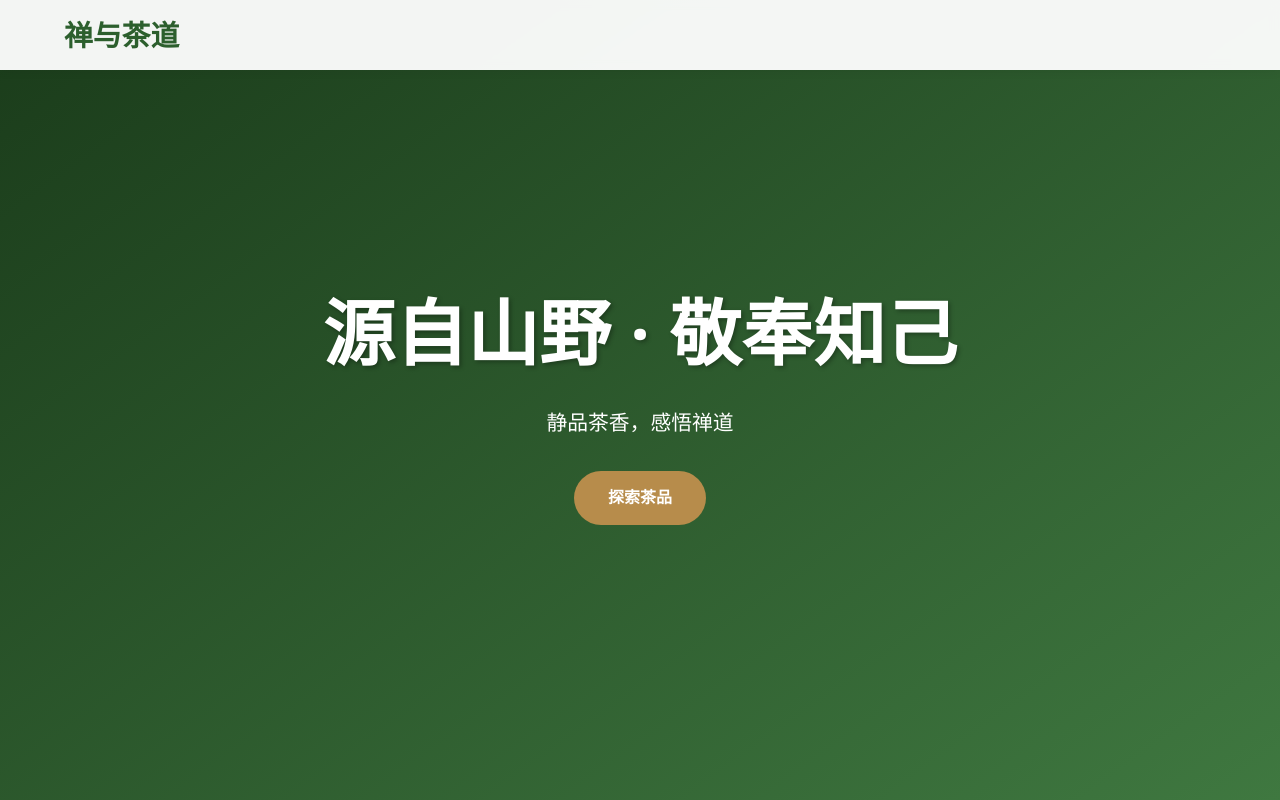
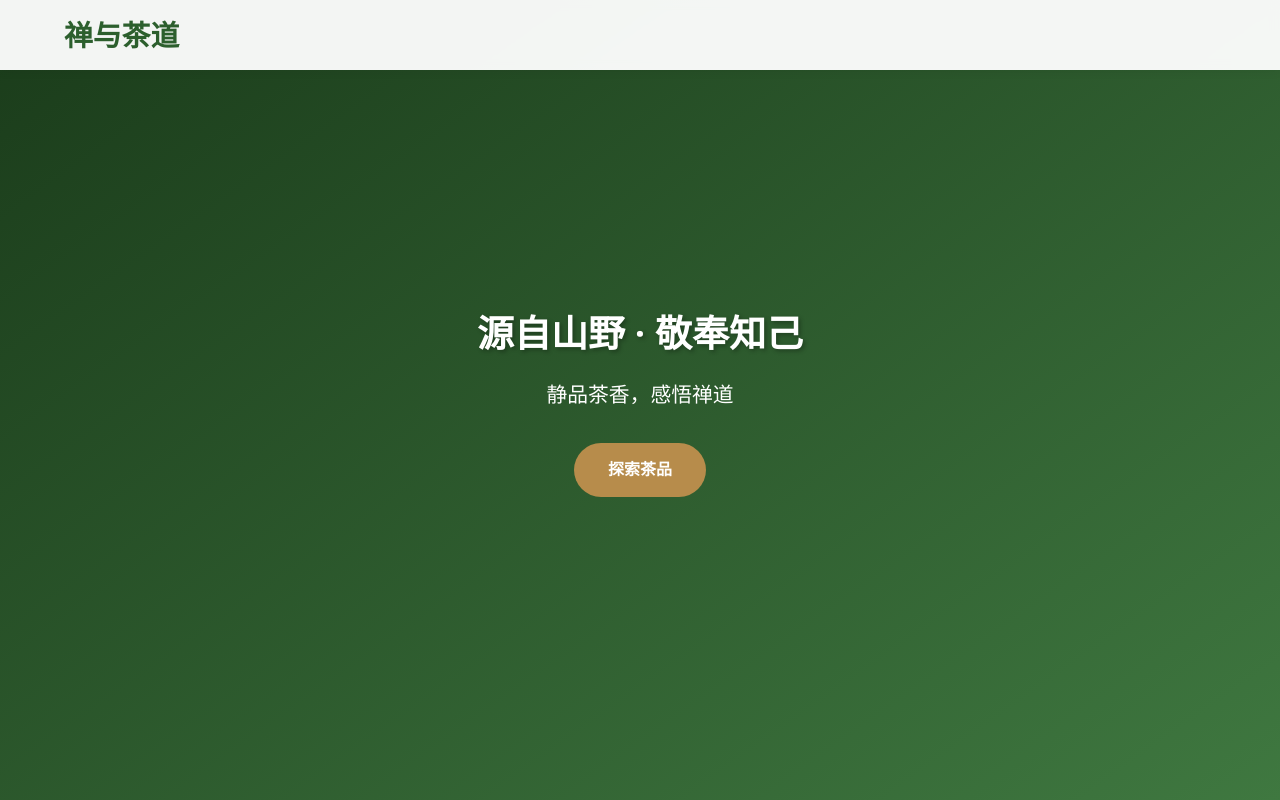
Before and after one commit to luck3650/hello, a plain HTML site: page index.html in a window 1280 px wide. Shown: the top 800 px of the page. Drawn offline with Linux system fonts and the light colour scheme.

Commit message:
Update index.html

```diff
--- a/index.html
+++ b/index.html
@@ -337,7 +337,7 @@
         <!-- Hero 区域（纯色渐变，无图片） -->
         <section class="hero">
             <div class="container hero-content">
-                <h1>源自山野 · 敬奉知己</h1>
+                <h1 style="font-size:37px">源自山野 · 敬奉知己</h1>
                 <p>静品茶香，感悟禅道</p>
                 <a href="/products.html" class="btn btn-primary">探索茶品</a>
             </div>
```
